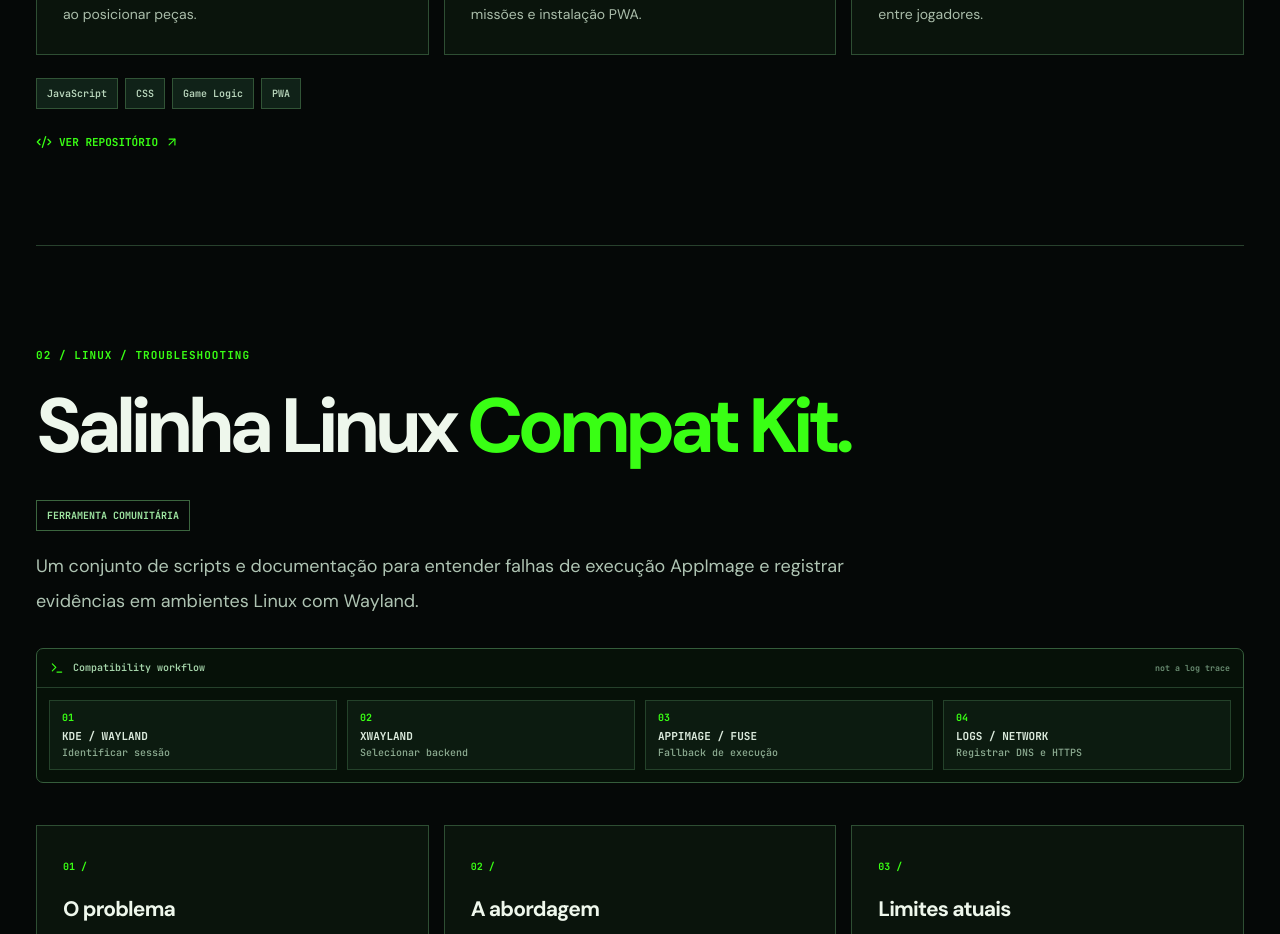
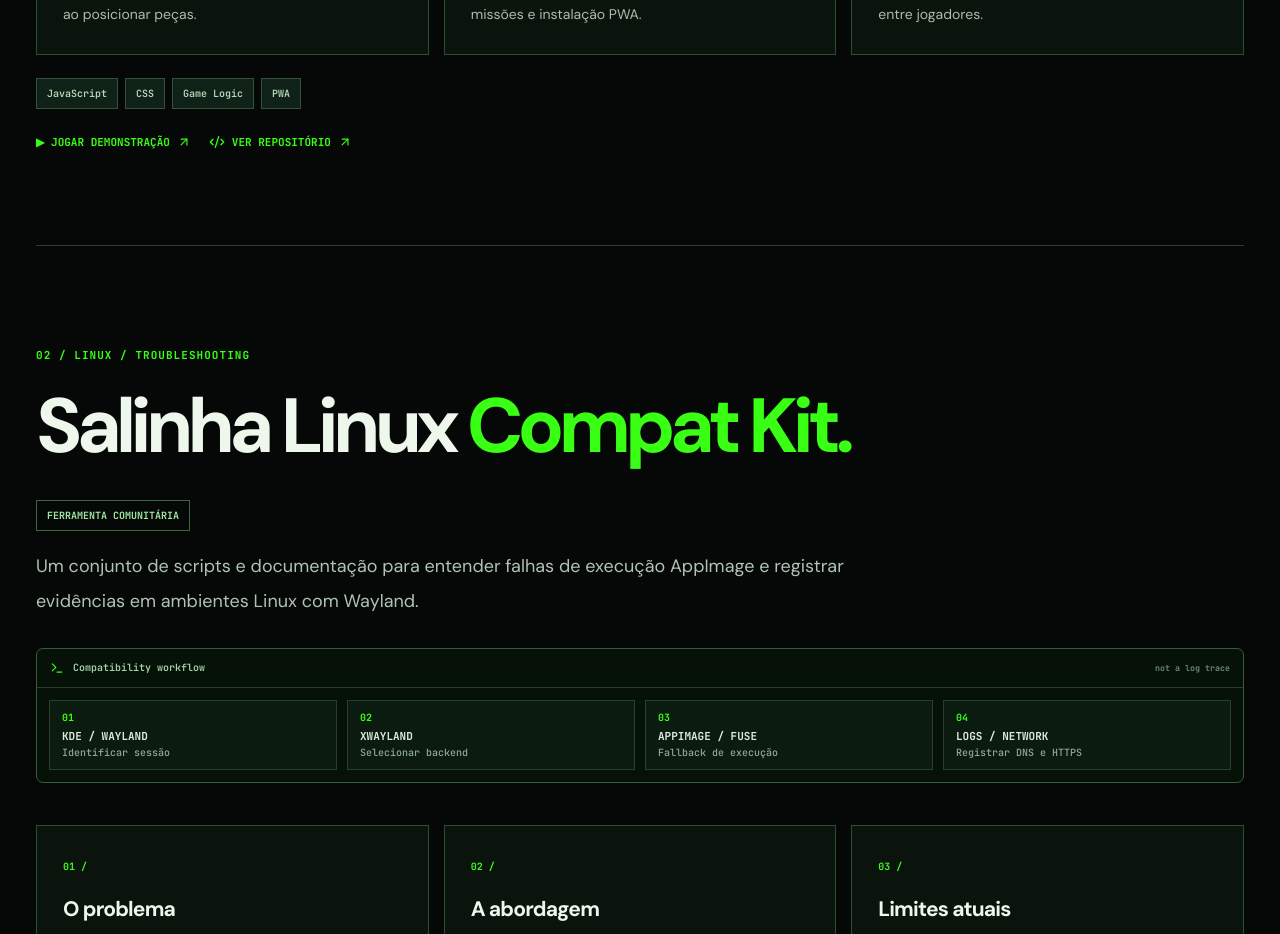
Before and after one commit to gustavormartins/gustavormartins.github.io, a Next.js app: page /cases in a window 1280 px wide. Shown: the part 1900-2834 px from the top of the page. Built offline with nearby package versions, Linux system fonts and the light colour scheme.

Commit message:
feat(game-demo): link playable BlohshBlast from app/cases/page.tsx

```diff
--- a/app/cases/page.tsx
+++ b/app/cases/page.tsx
@@ -69,7 +69,7 @@ export default function CasesPage() {
         {p.slug === 'replica' && <div className="case-replica-plan"><div className="case-replica-line"><span>NOW</span><strong>Rust bootstrap</strong><small>CI · Clippy · cargo-audit</small></div><div className="case-replica-line"><span>NEXT</span><strong>GTK4 &amp; Libadwaita</strong><small>Interface nativa</small></div><div className="case-replica-line"><span>LATER</span><strong>Playback &amp; SQLite</strong><small>Biblioteca de áudio local</small></div><p>ROADMAP TÉCNICO · ITENS FUTUROS NÃO SÃO FUNCIONALIDADES CONCLUÍDAS</p></div>}
         <div className="case-grid">{p.aspects.map(([title,description],i)=><div className="case-box" key={title}><span>{String(i+1).padStart(2,'0')} /</span><h3>{title}</h3><p>{description}</p></div>)}</div>
         <div className="chip-row">{p.tags.map(tag=><span key={tag}>{tag}</span>)}</div>
-        <div className="case-outlinks"><a href={p.repo} rel="noopener noreferrer" target="_blank"><Code2 size={16}/> VER REPOSITÓRIO <ArrowUpRight size={14}/></a>{p.slug === 'salinha' && <a href="https://github.com/gustavormartins/salinha-linux-compat-kit/blob/main/RELATORIO-TECNICO.md" rel="noopener noreferrer" target="_blank">RELATÓRIO TÉCNICO <ArrowUpRight size={14}/></a>}</div>
+        <div className="case-outlinks">{p.slug === 'blohshblast' && <Link href="/jogar/">▶ JOGAR DEMONSTRAÇÃO <ArrowUpRight size={14}/></Link>}<a href={p.repo} rel="noopener noreferrer" target="_blank"><Code2 size={16}/> VER REPOSITÓRIO <ArrowUpRight size={14}/></a>{p.slug === 'salinha' && <a href="https://github.com/gustavormartins/salinha-linux-compat-kit/blob/main/RELATORIO-TECNICO.md" rel="noopener noreferrer" target="_blank">RELATÓRIO TÉCNICO <ArrowUpRight size={14}/></a>}</div>
       </article>)}
       <div className="cases-bottom"><span className="section-index">BEYOND THE CODE</span><h2>Documentar também<br/><em>é engenharia.</em></h2><p>O histórico permanece no GitHub. Aqui, a seleção foca no que cada projeto ensina — sem divulgar projetos pessoais.</p><Link href="/#contato" className="btn btn-primary">ENTRE EM CONTATO <ArrowUpRight size={16}/></Link></div>
     </main>
```
